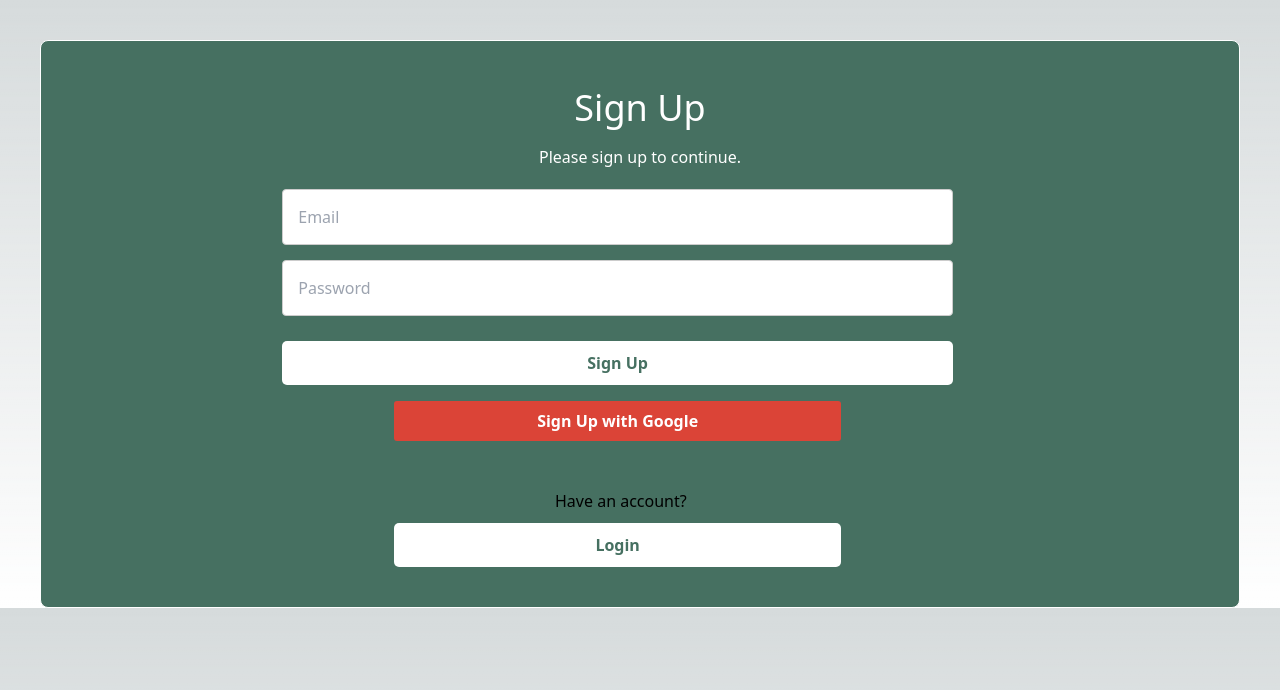
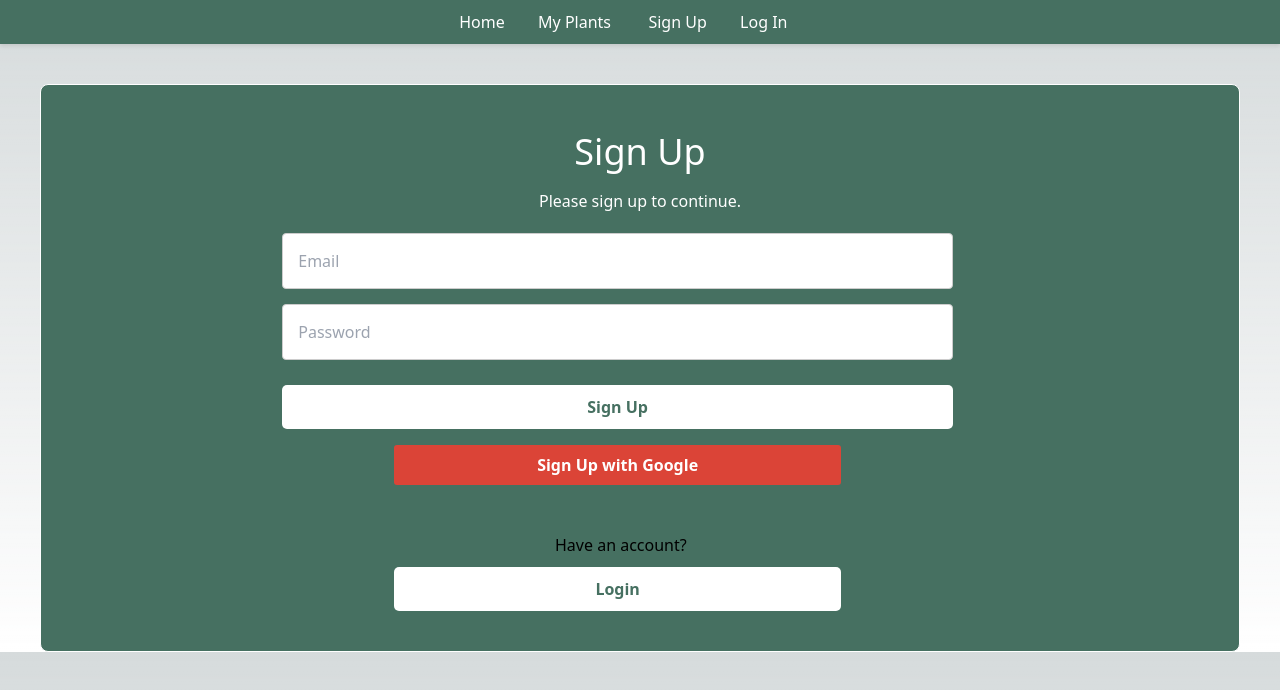
Before and after one commit to atishay2305-hub/LeafLog, a Next.js app in the folder leaf-log/: page /signup in a window 1280 px wide. Shown: the top 690 px of the page. Built offline with nearby package versions, Linux system fonts and the light colour scheme.

Commit message:
stylized header, added to sign up and login page

```diff
--- a/leaf-log/src/app/components/Header.module.css
+++ b/leaf-log/src/app/components/Header.module.css
@@ -1,10 +1,15 @@
 /* components/Header.module.css */
 
 .header {
-    background-color: #333;
+    background-color: #467061;
     color: white;
     padding: 10px 20px;
     display: flex;
-    justify-content: space-between;
-    align-items: center;
+    justify-content: space-evenly;
+    align-items: left;
+    box-shadow: 0 2px 4px rgba(0, 0, 0, 0.1);
+    display: flex;
+    /* Center the navigation links */
+    gap: 1rem;
+    /* Add space between each link */
 }
--- a/leaf-log/src/app/components/Header.tsx
+++ b/leaf-log/src/app/components/Header.tsx
@@ -6,16 +6,22 @@ const Header = () => {
     <header className={styles.header}>
       <nav>
         <Link href="/" legacyBehavior>
-          <a id="homeLink">Home</a>
+          <a id="homeLink">Home &nbsp;&nbsp;&nbsp;&nbsp;&nbsp;&nbsp;&nbsp;</a>
         </Link>
         <Link href="/my-plants" legacyBehavior>
-          <a id="myPlantsLink">My Plants</a>
+          <a id="myPlantsLink">
+            My Plants &nbsp;&nbsp;&nbsp;&nbsp;&nbsp;&nbsp; &nbsp;
+          </a>
         </Link>
         <Link href="/signup" legacyBehavior>
-          <a id="signupLink">Sign Up</a>
+          <a id="signupLink">
+            Sign Up &nbsp;&nbsp;&nbsp;&nbsp;&nbsp;&nbsp;&nbsp;
+          </a>
         </Link>
         <Link href="/login" legacyBehavior>
-          <a id="loginLink">Log In</a>
+          <a id="loginLink">
+            Log In &nbsp;&nbsp;&nbsp;&nbsp;&nbsp;&nbsp;&nbsp;
+          </a>
         </Link>
         {/* Add other navigation links here */}
       </nav>
--- a/leaf-log/src/app/signup/page.tsx
+++ b/leaf-log/src/app/signup/page.tsx
@@ -2,6 +2,7 @@
 "use client";
 
 import Head from "next/head";
+import Header from "../components/Header";
 import { useState, FormEvent, ChangeEvent } from "react";
 import styles from "./Signup.module.css";
 
@@ -68,6 +69,8 @@ export default function SignupPage() {
   };
 
   return (
+    <>
+      <Header />
       <div className={styles.container}>
         <Head>
           <title>Sign Up</title>
@@ -126,5 +129,6 @@ export default function SignupPage() {
           </button>
         </div>
       </div>
+    </>
   );
 }
```
Lines whose indentation alone changed are shown as unchanged.
